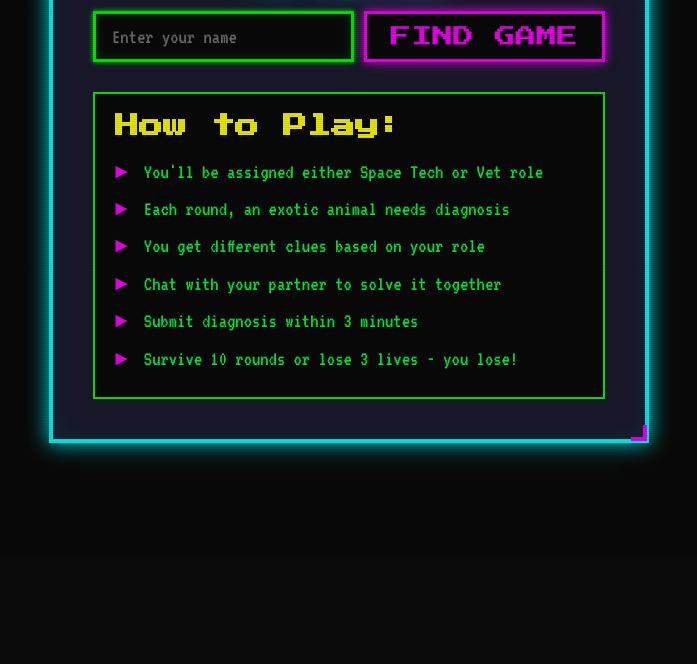
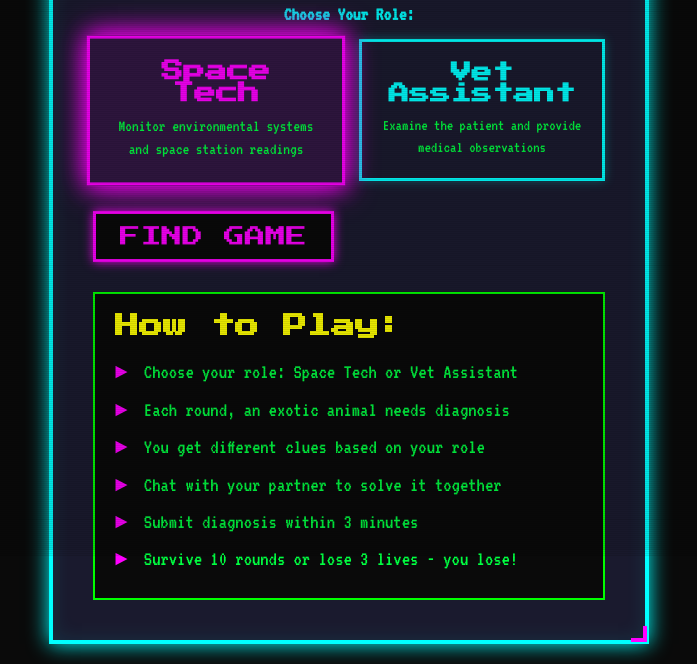
Before and after one commit to kamranmajid41/cosmis-vet-crisis, a website: page public/index.html in a window 1280 px wide. Shown: the part 250-914 px from the top of the page, without its empty margins (291-988 px from the left). Before the commit the page ends 800 px from the top, so only its background shows below. Drawn offline with nearby package versions, Linux system fonts and the light colour scheme; no server answers.

Commit message:
Add role selection - players can now choose Space Tech or Vet Assistant

```diff
--- a/public/game.js
+++ b/public/game.js
@@ -43,8 +43,9 @@ let myRole = null;
 // Event listeners
 findGameBtn.addEventListener('click', () => {
   const name = playerNameInput.value.trim();
-  if (name) {
-    socket.emit('findGame', name);
+  const roleInput = document.querySelector('input[name="role"]:checked');
+  if (name && roleInput) {
+    socket.emit('findGame', { name, preferredRole: roleInput.value });
     showScreen(waitingScreen);
   }
 });
--- a/public/index.html
+++ b/public/index.html
@@ -13,12 +13,33 @@
       <h1 class="title">Cosmic Vet Crisis</h1>
       <div class="input-group">
         <input type="text" id="playerName" placeholder="Enter your name" maxlength="20">
+      </div>
+      <div class="role-selection">
+        <h3>Choose Your Role:</h3>
+        <div class="role-options">
+          <label class="role-option">
+            <input type="radio" name="role" value="space" checked>
+            <div class="role-card">
+              <strong>Space Tech</strong>
+              <p>Monitor environmental systems and space station readings</p>
+            </div>
+          </label>
+          <label class="role-option">
+            <input type="radio" name="role" value="vet">
+            <div class="role-card">
+              <strong>Vet Assistant</strong>
+              <p>Examine the patient and provide medical observations</p>
+            </div>
+          </label>
+        </div>
+      </div>
+      <div class="input-group">
         <button id="findGameBtn" class="btn-primary">Find Game</button>
       </div>
       <div class="rules">
         <h3>How to Play:</h3>
         <ul>
-          <li>You'll be assigned either Space Tech or Vet role</li>
+          <li>Choose your role: Space Tech or Vet Assistant</li>
           <li>Each round, an exotic animal needs diagnosis</li>
           <li>You get different clues based on your role</li>
           <li>Chat with your partner to solve it together</li>
--- a/public/style.css
+++ b/public/style.css
@@ -200,6 +200,76 @@ body::after {
   display: flex;
   gap: 10px;
   margin-bottom: 30px;
+}
+
+.role-selection {
+  margin-bottom: 30px;
+}
+
+.role-selection h3 {
+  font-size: 1.2rem;
+  margin-bottom: 15px;
+  color: var(--neon-cyan);
+  text-align: center;
+}
+
+.role-options {
+  display: flex;
+  gap: 20px;
+  justify-content: center;
+  flex-wrap: wrap;
+}
+
+.role-option {
+  cursor: pointer;
+  flex: 1;
+  min-width: 200px;
+  max-width: 300px;
+}
+
+.role-option input[type="radio"] {
+  display: none;
+}
+
+.role-card {
+  padding: 20px;
+  border: 3px solid var(--neon-cyan);
+  background: var(--retro-panel);
+  text-align: center;
+  transition: all 0.2s;
+  box-shadow: 0 0 10px rgba(0, 255, 255, 0.3);
+}
+
+.role-card strong {
+  display: block;
+  font-size: 1.3rem;
+  margin-bottom: 10px;
+  color: var(--neon-cyan);
+  font-family: 'Press Start 2P', cursive;
+}
+
+.role-card p {
+  font-size: 1rem;
+  color: var(--retro-text);
+  line-height: 1.4;
+}
+
+.role-option input[type="radio"]:checked + .role-card {
+  border-color: var(--neon-pink);
+  background: rgba(255, 0, 255, 0.1);
+  box-shadow:
+    0 0 20px var(--neon-pink),
+    0 0 30px var(--neon-pink);
+  transform: scale(1.05);
+}
+
+.role-option input[type="radio"]:checked + .role-card strong {
+  color: var(--neon-pink);
+}
+
+.role-option:hover .role-card {
+  border-color: var(--neon-yellow);
+  box-shadow: 0 0 15px var(--neon-yellow);
 }
 
 input[type="text"] {
```
Also changed, not shown: server.js (+44 -7 lines).
